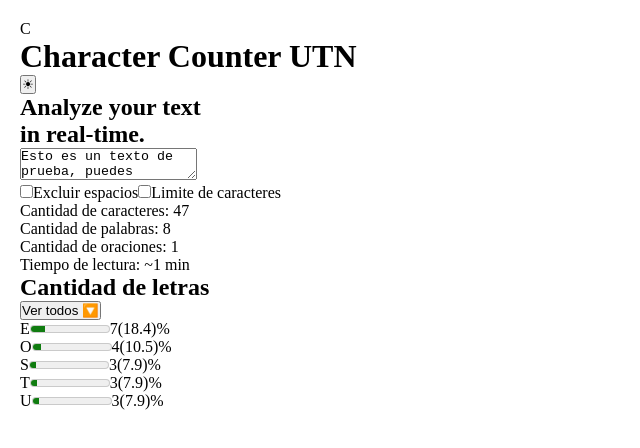
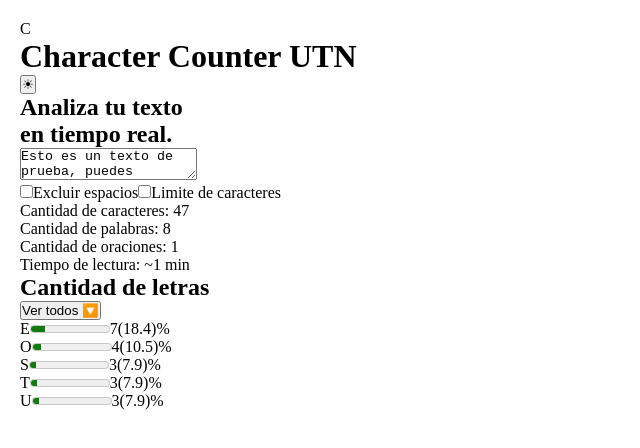
Before and after one commit to iadamolivares/proyecto-final, a React (Vite) app: page / in a window 1280 px wide. Shown: the top 448 px of the page, without its empty margins (0-640 px from the left). Built offline with nearby package versions, Linux system fonts and the light colour scheme.

Commit message:
add: theme dark and light

```diff
--- a/src/App.jsx
+++ b/src/App.jsx
@@ -1,14 +1,16 @@
-import { useState } from "react";
+import { useContext, useState } from "react";
 import { Header } from "./components/Header.jsx";
 import { WriteArea } from "./components/WriteArea.jsx";
 import { Controlls } from "./components/Controlls.jsx";
 import { Stats } from "./components/Stats.jsx";
 import { LetterDensity } from "./components/LetterDensity.jsx";
+import { ThemeContext } from "./context/ThemeContext.jsx";
 
 const App = () => {
   const [text, setText] = useState(
     "Esto es un texto de prueba, puedes modificarlo.",
   );
+
   const [excludeSpaces, setExcludeSpaces] = useState(false);
 
   const [limitCharacter, setLimitCharacter] = useState(false);
@@ -16,6 +18,8 @@ const App = () => {
   const [limitValue, setLimitValue] = useState(10);
 
   const [showAll, setShowAll] = useState(false);
+
+  const {dark, handleDarkTheme} = useContext(ThemeContext)
 
   const handleExcludeSpaces = () => {
     setExcludeSpaces(!excludeSpaces);
@@ -83,11 +87,12 @@ const App = () => {
   const visibleLetters = showAll ? sortLetters : sortLetters.slice(0, 5);
 
   return (
-    <main>
-      <Header />
+    <main className={`${dark ? "dark-theme" : ""}`}>
+      <Header dark={dark}
+      handleDarkTheme={handleDarkTheme}/>
       <h2>
-        Analyze your text <br />
-        in real-time.
+        Analiza tu texto <br />
+        en tiempo real.
       </h2>
       <WriteArea handleChangeTextarea={handleChangeTextarea} text={text} />
       <Controlls
--- a/src/components/Header.jsx
+++ b/src/components/Header.jsx
@@ -1,11 +1,14 @@
-const Header = () => {
+import { useState } from "react"
+
+const Header = ({dark, handleDarkTheme}) => {
+
     return (
         <header>
       <div>
       <p>C</p>
       <h1>Character Counter UTN</h1>
       </div>
-      <button>☀</button>
+      <button onClick={() => handleDarkTheme(!dark)}>☀</button>
     </header>
     )
 }
--- /dev/null
+++ b/src/context/ThemeContext.jsx
@@ -0,0 +1,24 @@
+import { createContext, useState } from "react";
+
+const ThemeContext = createContext();
+
+const ThemeProvider = ({ children }) => {
+  const [dark, setDark] = useState(
+    JSON.parse(localStorage.getItem("theme")) === "dark" ? true : false,
+  );
+  const handleDarkTheme = () => {
+    setDark(!dark);
+    if (!dark) {
+      localStorage.setItem("theme", JSON.stringify("dark"));
+    } else {
+      localStorage.removeItem("theme");
+    }
+  };
+  return (
+    <ThemeContext.Provider value={{ dark, handleDarkTheme }}>
+      {children}
+    </ThemeContext.Provider>
+  );
+};
+
+export { ThemeContext, ThemeProvider };
--- a/src/index.css
+++ b/src/index.css
@@ -4,6 +4,16 @@
   box-sizing: border-box;
 }
 
-body {
+main {
   padding: 20px;
+  height: 100vh;
 }
+
+main.dark-theme {
+  background-color: rgb(41, 41, 41);
+  color: white;
+}
+
+main.dark-theme h2 {
+  color: rgb(185, 111, 255);
+}
--- a/src/main.jsx
+++ b/src/main.jsx
@@ -2,9 +2,12 @@ import { StrictMode } from 'react'
 import { createRoot } from 'react-dom/client'
 import './index.css'
 import {App} from './App.jsx'
+import { ThemeProvider } from './context/ThemeContext.jsx'
 
 createRoot(document.getElementById('root')).render(
   <StrictMode>
-    <App />
+    <ThemeProvider>
+      <App />
+    </ThemeProvider>
   </StrictMode>,
 )
```
